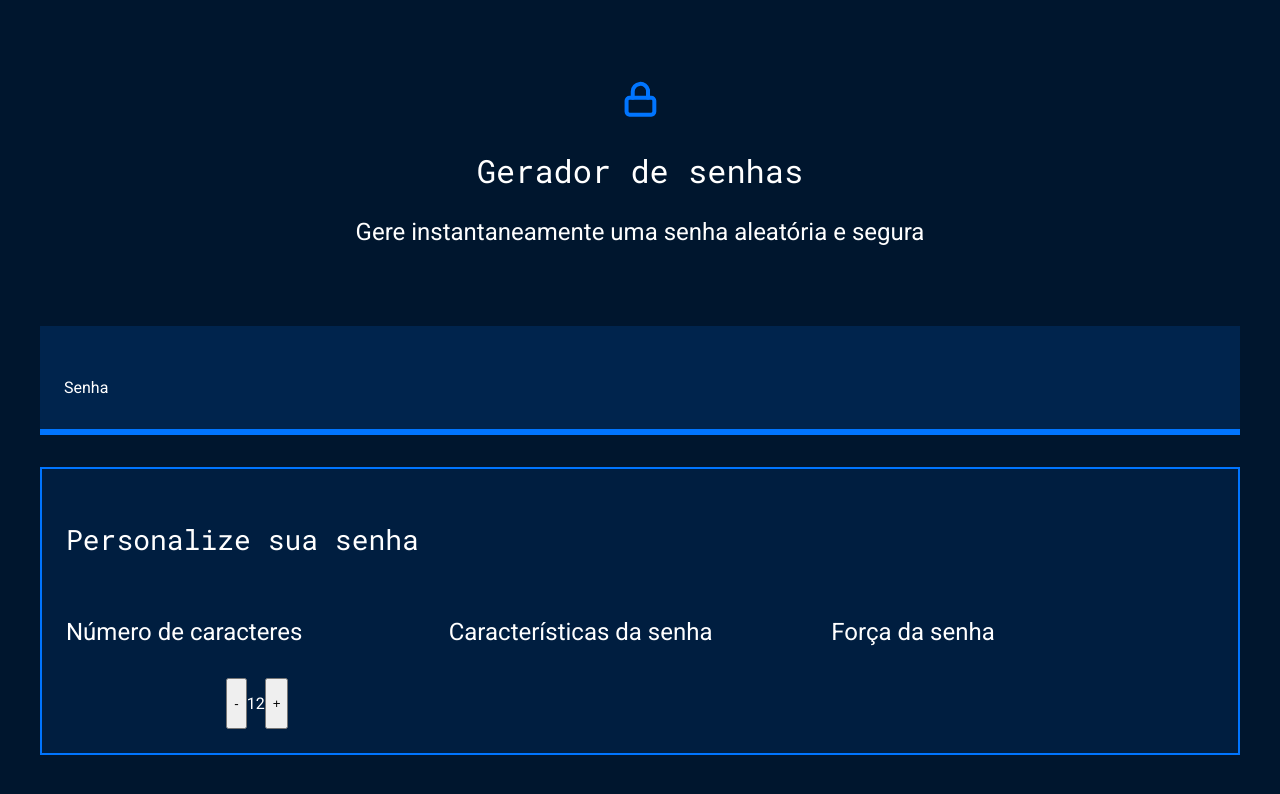
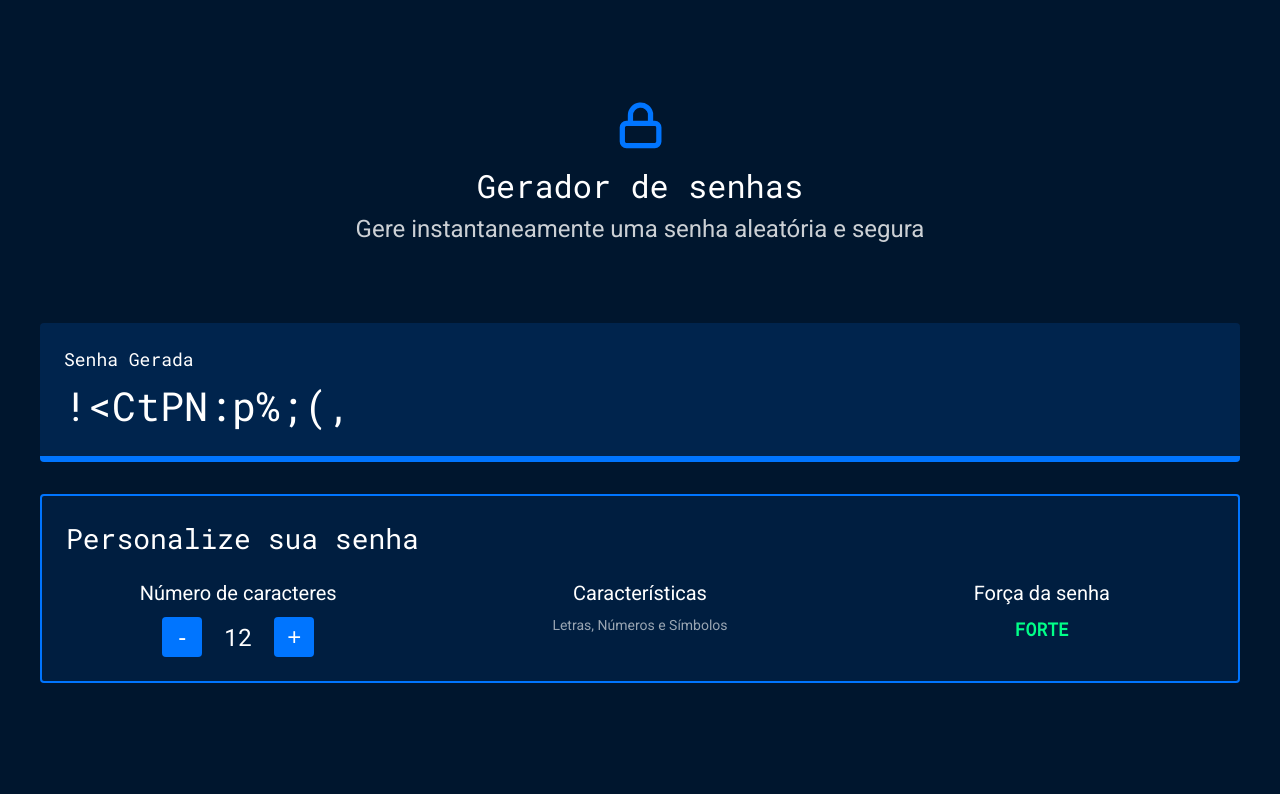
Before and after one commit to schmitt999/Schmitt.seguran-a-digital, a plain HTML site: page index.html in a window 1280 px wide. Drawn offline with Linux system fonts and the light colour scheme.

Commit message:
terminando

```diff
--- a/index.html
+++ b/index.html
@@ -11,34 +11,43 @@
 <body>
     <section class="conteudo">
         <div class="conteudo-titulo">
-<img src="unlock.svg" alt="cadeado fechado">
+            <img src="unlock.svg" alt="cadeado aberto">
             <h2 class="titulo-principal">Gerador de senhas</h2>
             <h3 class="titulo-secundario">Gere instantaneamente uma senha aleatória e segura</h3>
         </div>
+
         <div class="conteudo-senha">
-<label for="senha">Senha</label>
-<input name="senha" type="text" id="campo-senha">
+            <label for="senha">Senha Gerada</label>
+            <input name="senha" type="text" id="campo-senha" readonly>
         </div>
+
         <div class="parametro">
             <h3 class="parametro-titulo">Personalize sua senha</h3>
+
             <div class="parametro-coluna__senha">
                 <div class="parametro-senha">
                     <h4 class="parametro-senha__titulo">Número de caracteres</h4>
                     <div class="parametro-senha-botoes">
-<button class="parametro-senha__botao">-</button>
-<p class="parametro-senha__texto">12</p>
-<button class="parametro-senha__botao">+</button>
+                        <button class="parametro-senha__botao btn-menos">-</button>
+                        <p class="parametro-senha__texto tamanho-senha">12</p>
+                        <button class="parametro-senha__botao btn-mais">+</button>
                     </div>
                 </div>
+
                 <div class="parametro-senha">
-<h4 class="parametro-senha__titulo">Características da senha</h4>
+                    <h4 class="parametro-senha__titulo">Características</h4>
+                    <p style="text-align: center; opacity: 0.6; font-size: 14px; margin-top: 10px;">Letras, Números e Símbolos</p>
                 </div>
+
                 <div class="parametro-senha">
                     <h4 class="parametro-senha__titulo">Força da senha</h4>
+                    <p style="text-align: center; color: #00ff88; font-weight: bold; font-size: 18px; margin-top: 10px; font-family: var(--roboto-mono);">FORTE</p>
                 </div>
             </div>
         </div>
     </section>
+
+    <script src="script.js"></script>
 </body>
 
 </html>
--- a/script.js
+++ b/script.js
@@ -0,0 +1,40 @@
+// Seleção dos elementos do HTML através do JavaScript
+const campoSenha = document.querySelector('#campo-senha');
+const btnMenos = document.querySelector('.btn-menos');
+const btnMais = document.querySelector('.btn-mais');
+const textoTamanho = document.querySelector('.tamanho-senha');
+
+// Configurações iniciais do gerador
+let tamanhoSenha = 12;
+const caracteres = 'abcdefghijklmnopqrstuvwxyzABCDEFGHIJKLMNOPQRSTUVWXYZ0123456789!@#$%^&*()_+=-[]{}|;:,.<>?';
+
+// Função responsável por construir a senha aleatória
+function gerarSenha() {
+    let novaSenha = '';
+    for (let i = 0; i < tamanhoSenha; i++) {
+        const indiceAleatorio = Math.floor(Math.random() * caracteres.length);
+        novaSenha += caracteres.charAt(indiceAleatorio);
+    }
+    campoSenha.value = novaSenha;
+}
+
+// Evento que reduz o tamanho (com limite mínimo de 4 caracteres)
+btnMenos.addEventListener('click', () => {
+    if (tamanhoSenha > 4) {
+        tamanhoSenha--;
+        textoTamanho.textContent = tamanhoSenha;
+        gerarSenha();
+    }
+});
+
+// Evento que aumenta o tamanho (com limite máximo de 30 caracteres)
+btnMais.addEventListener('click', () => {
+    if (tamanhoSenha < 30) {
+        tamanhoSenha++;
+        textoTamanho.textContent = tamanhoSenha;
+        gerarSenha();
+    }
+});
+
+// Executa a função automaticamente ao abrir ou atualizar a página
+gerarSenha();
--- a/style.css
+++ b/style.css
@@ -1,6 +1,6 @@
 @import url('https://fonts.googleapis.com/css2?family=Roboto&family=Roboto+Mono&display=swap');
 
-:root{
+:root {
     --branco: white;
     --cor-de-fundo: #00162E;
     --fundo-senha: #00244D;
@@ -10,95 +10,154 @@
     --roboto-mono: 'Roboto Mono', monospace;
 }
 
-*{
+* {
+    box-sizing: border-box;
     font-weight: 400;
+    margin: 0;
+    padding: 0;
 }
 
-body{
+body {
     color: var(--branco);
     background-color: var(--cor-de-fundo);
     font-family: var(--roboto);
+    padding: 20px;
 }
 
-.titulo-principal{
-    font-family: var(--roboto-mono);
-    font-size: 32px;
-}
-
-.titulo-secundario{
-    font-size: 24px;
-}
-
-.conteudo-titulo{
-    text-align: center;
-    margin-top: 80px;
-}
-
-.conteudo-senha{
-    margin-top: 80px;
-    background: var(--fundo-senha);
-    padding: 24px;
-    border-bottom: 6px solid var(--borda);
-}
-
-#campo-senha{
-    background-color: var(--fundo-senha);
-    border: none;
-    color: var(--branco);
-    font-family: var(--roboto-mono);
-    font-size: 40px;
-    width: 70%;
-}
-
-#campo-senha:focus{
-    outline: none;
-}
-
-.conteudo{
+.conteudo {
     max-width: 1200px;
     margin: 0 auto;
 }
 
-.parametro{
+.conteudo-titulo {
+    text-align: center;
+    margin-top: 60px;
+}
+
+.conteudo-titulo img {
+    width: 50px;
+    height: auto;
+    margin-bottom: 10px;
+}
+
+.titulo-principal {
+    font-family: var(--roboto-mono);
+    font-size: 32px;
+    margin-bottom: 8px;
+}
+
+.titulo-secundario {
+    font-size: 24px;
+    opacity: 0.8;
+}
+
+.conteudo-senha {
+    margin-top: 60px;
+    background: var(--fundo-senha);
+    padding: 24px;
+    border-bottom: 6px solid var(--borda);
+    border-radius: 4px;
+}
+
+.conteudo-senha label {
+    display: block;
+    font-size: 18px;
+    margin-bottom: 8px;
+    font-family: var(--roboto-mono);
+}
+
+#campo-senha {
+    background-color: transparent;
+    border: none;
+    color: var(--branco);
+    font-family: var(--roboto-mono);
+    font-size: 32px;
+    width: 100%;
+}
+
+#campo-senha:focus {
+    outline: none;
+}
+
+.parametro {
     background-color: var(--fundo-texto);
     border: 2px solid var(--borda);
     margin-top: 32px;
     padding: 24px;
+    border-radius: 4px;
 }
 
-.parametro-titulo{
+.parametro-titulo {
     font-family: var(--roboto-mono);
     font-size: 28px;
+    margin-bottom: 24px;
 }
 
-.parametro-senha__titulo{
-    font-size:24px;
+.parametro-coluna__senha {
+    display: flex;
+    flex-direction: column;
+    gap: 24px;
 }
 
-.parametro-coluna__senha{
-    display: flex;
-    flex-direction: column;
-    justify-content: center;
-}
-.parametro-senha{
-    width: 50%;
-    margin: 0 auto;
+.parametro-senha {
+    width: 100%;
 }
 
-.parametro-senha-botoes{
+.parametro-senha__titulo {
+    font-size: 20px;
+    margin-bottom: 12px;
+    text-align: center;
+}
+
+.parametro-senha-botoes {
     display: flex;
     justify-content: center;
+    align-items: center;
+    gap: 16px;
 }
 
-.parametro-senha__botao{
+.parametro-senha__botao {
+    background-color: var(--borda);
+    color: var(--branco);
+    border: none;
+    font-size: 24px;
+    width: 40px;
+    height: 40px;
+    cursor: pointer;
+    border-radius: 4px;
+    transition: background 0.2s, transform 0.1s;
+}
 
+.parametro-senha__botao:hover {
+    background-color: #0056b3;
 }
-.parametro-senha__texto{
 
+.parametro-senha__botao:active {
+    transform: scale(0.95);
+}
+
+.parametro-senha__texto {
+    font-family: var(--roboto-mono);
+    font-size: 24px;
+    min-width: 40px;
+    text-align: center;
 }
 
 @media screen and (min-width: 768px) {
-    .parametro-coluna__senha{
+    .parametro-coluna__senha {
         flex-direction: row;
+        justify-content: space-between;
+    }
+    .parametro-senha {
+        width: 30%;
+    }
+    .conteudo-titulo {
+        margin-top: 80px;
+    }
+    .conteudo-senha {
+        margin-top: 80px;
+    }
+    #campo-senha {
+        font-size: 40px;
     }
 }
```
Lines whose indentation alone changed are shown as unchanged.
